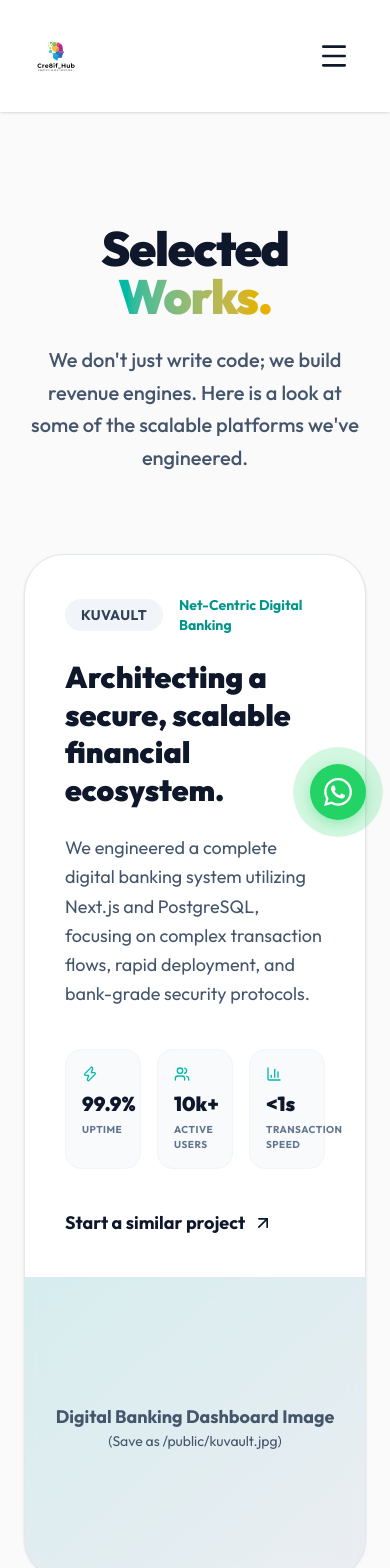
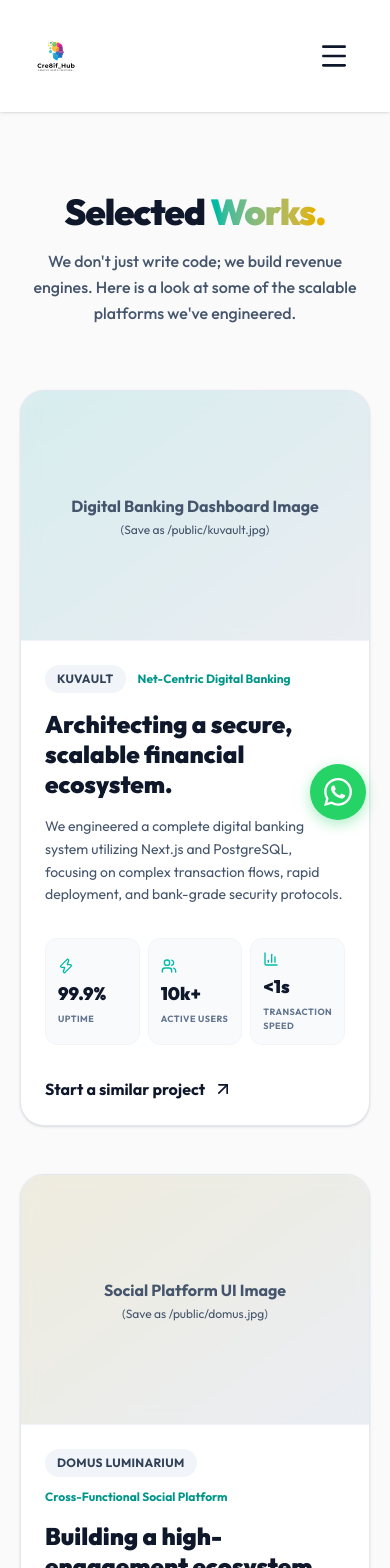
Before and after one commit to yourcoderrguy/cre8ifhub, a Next.js app: page /work in a window 390 px wide. Shown: the top 1568 px of the page. Built offline with nearby package versions, Linux system fonts and the light colour scheme.

Commit message:
work page ui update

```diff
--- a/src/app/work/page.tsx
+++ b/src/app/work/page.tsx
@@ -13,9 +13,9 @@ export default function Work() {
       title: "Architecting a secure, scalable financial ecosystem.",
       description: "We engineered a complete digital banking system utilizing Next.js and PostgreSQL, focusing on complex transaction flows, rapid deployment, and bank-grade security protocols.",
       metrics: [
-        { label: "Uptime", value: "99.9%", icon: <Zap size={16} /> },
-        { label: "Active Users", value: "10k+", icon: <Users size={16} /> },
-        { label: "Transaction Speed", value: "<1s", icon: <BarChart3 size={16} /> }
+        { label: "Uptime", value: "99.9%", icon: <Zap className="w-4 h-4 sm:w-5 sm:h-5" /> },
+        { label: "Active Users", value: "10k+", icon: <Users className="w-4 h-4 sm:w-5 sm:h-5" /> },
+        { label: "Transaction Speed", value: "<1s", icon: <BarChart3 className="w-4 h-4 sm:w-5 sm:h-5" /> }
       ],
       imagePlaceholder: "Digital Banking Dashboard Image",
       imageName: "kuvault.jpg",
@@ -27,9 +27,9 @@ export default function Work() {
       title: "Building a high-engagement ecosystem for Gen Z.",
       description: "Developed a dynamic, full-stack social media platform designed to handle thousands of concurrent users with real-time interactions, custom feeds, and seamless onboarding.",
       metrics: [
-        { label: "Engagement", value: "+45%", icon: <Zap size={16} /> },
-        { label: "Target Demo", value: "Gen Z", icon: <Users size={16} /> },
-        { label: "Load Time", value: "1.2s", icon: <BarChart3 size={16} /> }
+        { label: "Engagement", value: "+45%", icon: <Zap className="w-4 h-4 sm:w-5 sm:h-5" /> },
+        { label: "Target Demo", value: "Gen Z", icon: <Users className="w-4 h-4 sm:w-5 sm:h-5" /> },
+        { label: "Load Time", value: "1.2s", icon: <BarChart3 className="w-4 h-4 sm:w-5 sm:h-5" /> }
       ],
       imagePlaceholder: "Social Platform UI Image",
       imageName: "domus.jpg",
@@ -38,23 +38,23 @@ export default function Work() {
   ];
 
   return (
-    <div className="w-full flex flex-col items-center bg-[#fafafa] min-h-screen pt-32 pb-24">
-      <div className="max-w-7xl mx-auto px-6 w-full">
+    <div className="w-full flex flex-col items-center bg-[#fafafa] min-h-screen pt-24 sm:pt-32 pb-16 sm:pb-24">
+      <div className="max-w-7xl mx-auto px-5 sm:px-6 w-full">
 
         {/* Header */}
-        <div className="text-center max-w-3xl mx-auto mb-20">
+        <div className="text-center max-w-3xl mx-auto mb-16 sm:mb-20">
           <motion.div initial={{ opacity: 0, y: 20 }} animate={{ opacity: 1, y: 0 }} transition={{ duration: 0.6 }}>
-            <h1 className="text-5xl md:text-7xl font-black text-slate-900 mb-6 tracking-tight">
+            <h1 className="text-4xl sm:text-5xl md:text-6xl lg:text-7xl font-black text-slate-900 mb-4 sm:mb-6 tracking-tight">
               Selected <span className="text-transparent bg-clip-text bg-gradient-to-r from-teal-500 to-yellow-500">Works.</span>
             </h1>
-            <p className="text-xl text-slate-600 font-medium leading-relaxed">
+            <p className="text-base sm:text-lg md:text-xl text-slate-600 font-medium leading-relaxed">
               We don't just write code; we build revenue engines. Here is a look at some of the scalable platforms we've engineered.
             </p>
           </motion.div>
         </div>
 
         {/* Case Studies Grid */}
-        <div className="flex flex-col gap-16 md:gap-24">
+        <div className="flex flex-col gap-12 sm:gap-16 md:gap-24">
           {caseStudies.map((project, index) => (
             <motion.div
               key={index}
@@ -62,54 +62,52 @@ export default function Work() {
               whileInView={{ opacity: 1, y: 0 }}
               viewport={{ once: true, margin: "-100px" }}
               transition={{ duration: 0.7 }}
-              className="group relative bg-white rounded-[2.5rem] border border-slate-200 shadow-sm hover:shadow-2xl transition-all duration-500 overflow-hidden"
+              className="group relative bg-white rounded-3xl sm:rounded-[2.5rem] border border-slate-200 shadow-sm hover:shadow-2xl transition-all duration-500 overflow-hidden flex flex-col lg:grid lg:grid-cols-2"
             >
-              <div className="grid grid-cols-1 lg:grid-cols-2">
 
               {/* Text Content Side */}
-                <div className="p-10 md:p-16 flex flex-col justify-center">
-                  <div className="flex items-center gap-4 mb-6">
-                    <span className="px-4 py-1.5 rounded-full bg-slate-100 text-slate-700 font-bold text-sm tracking-wide uppercase">
+              <div className="p-6 sm:p-10 md:p-16 flex flex-col justify-center order-2 lg:order-1">
+                <div className="flex flex-wrap items-center gap-3 sm:gap-4 mb-4 sm:mb-6">
+                  <span className="px-3 py-1.5 sm:px-4 sm:py-1.5 rounded-full bg-slate-100 text-slate-700 font-bold text-xs sm:text-sm tracking-wide uppercase">
                     {project.client}
                   </span>
-                    <span className="text-teal-600 font-bold text-sm">{project.category}</span>
+                  <span className="text-teal-600 font-bold text-xs sm:text-sm">{project.category}</span>
                 </div>
 
-                  <h2 className="text-3xl md:text-4xl font-black text-slate-900 mb-6 leading-tight">
+                <h2 className="text-2xl sm:text-3xl md:text-4xl font-black text-slate-900 mb-4 sm:mb-6 leading-tight">
                   {project.title}
                 </h2>
-                  <p className="text-lg text-slate-600 leading-relaxed mb-10">
+                <p className="text-sm sm:text-base md:text-lg text-slate-600 leading-relaxed mb-8 sm:mb-10">
                   {project.description}
                 </p>
 
                 {/* Metrics */}
-                  <div className="grid grid-cols-3 gap-4 mb-10">
+                <div className="grid grid-cols-3 gap-2 sm:gap-4 mb-8 sm:mb-10">
                   {project.metrics.map((metric, i) => (
-                      <div key={i} className="bg-slate-50 p-4 rounded-2xl border border-slate-100">
-                        <div className="text-teal-500 mb-2">{metric.icon}</div>
-                        <p className="text-xl md:text-2xl font-black text-slate-900">{metric.value}</p>
-                        <p className="text-[10px] md:text-xs font-bold text-slate-500 uppercase tracking-wider mt-1">{metric.label}</p>
+                    <div key={i} className="bg-slate-50 p-3 sm:p-4 rounded-xl sm:rounded-2xl border border-slate-100 flex flex-col justify-center">
+                      <div className="text-teal-500 mb-1.5 sm:mb-2">{metric.icon}</div>
+                      <p className="text-lg sm:text-xl md:text-2xl font-black text-slate-900">{metric.value}</p>
+                      <p className="text-[9px] sm:text-[10px] md:text-xs font-bold text-slate-500 uppercase tracking-wider mt-1">{metric.label}</p>
                     </div>
                   ))}
                 </div>
 
-                  <Link href="/contact" className="inline-flex items-center gap-2 text-slate-900 font-bold hover:text-teal-600 transition-colors group/link text-lg w-max">
+                <Link href="/contact" className="inline-flex items-center gap-2 text-slate-900 font-bold hover:text-teal-600 transition-colors group/link text-base sm:text-lg w-max">
                   Start a similar project
-                    <ArrowUpRight size={20} className="group-hover/link:translate-x-1 group-hover/link:-translate-y-1 transition-transform" />
+                  <ArrowUpRight className="w-5 h-5 group-hover/link:translate-x-1 group-hover/link:-translate-y-1 transition-transform" />
                 </Link>
               </div>
 
               {/* Image Side */}
-                <div className={`relative h-[300px] md:h-[400px] lg:h-auto bg-gradient-to-br ${project.color} overflow-hidden flex items-center justify-center`}>
+              <div className={`relative h-[250px] sm:h-[350px] md:h-[450px] lg:h-auto bg-gradient-to-br ${project.color} overflow-hidden flex items-center justify-center order-1 lg:order-2 border-b lg:border-b-0 lg:border-l border-slate-100`}>
                 {/* Image Placeholder */}
-                  <div className="absolute inset-0 flex flex-col items-center justify-center text-slate-600 z-10 bg-slate-200/50 backdrop-blur-sm group-hover:opacity-0 transition-opacity duration-500">
-                    <p className="font-bold text-lg">{project.imagePlaceholder}</p>
-                    <p className="text-sm">(Save as /public/{project.imageName})</p>
+                <div className="absolute inset-0 flex flex-col items-center justify-center text-slate-600 z-10 bg-slate-200/50 backdrop-blur-sm group-hover:opacity-0 transition-opacity duration-500 p-6 text-center">
+                  <p className="font-bold text-base sm:text-lg">{project.imagePlaceholder}</p>
+                  <p className="text-xs sm:text-sm mt-1">(Save as /public/{project.imageName})</p>
                 </div>
                 {/* <Image src={`/${project.imageName}`} alt={project.client} fill className="object-cover group-hover:scale-105 transition-transform duration-700" /> */}
               </div>
 
-              </div>
             </motion.div>
           ))}
         </div>
```
Lines whose indentation alone changed are shown as unchanged.
